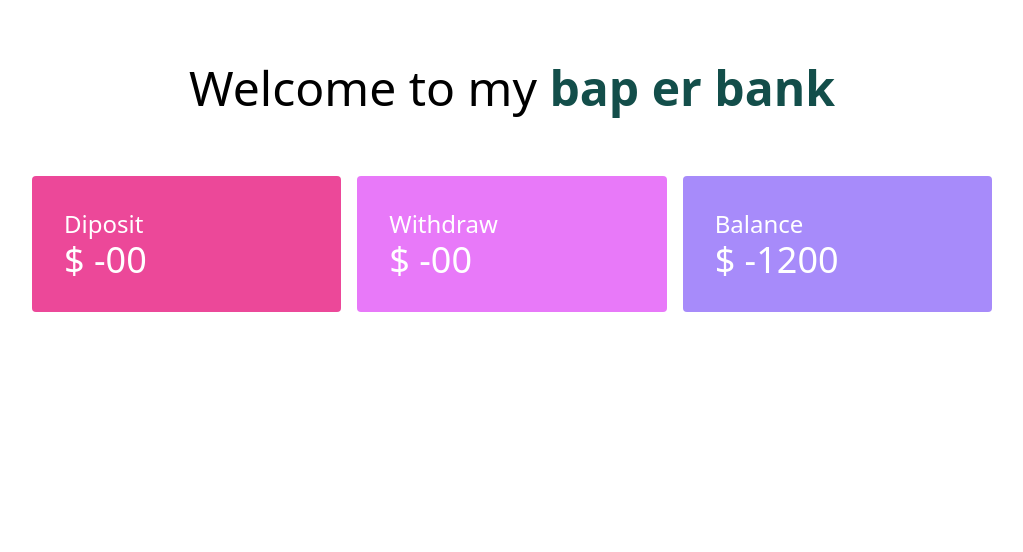
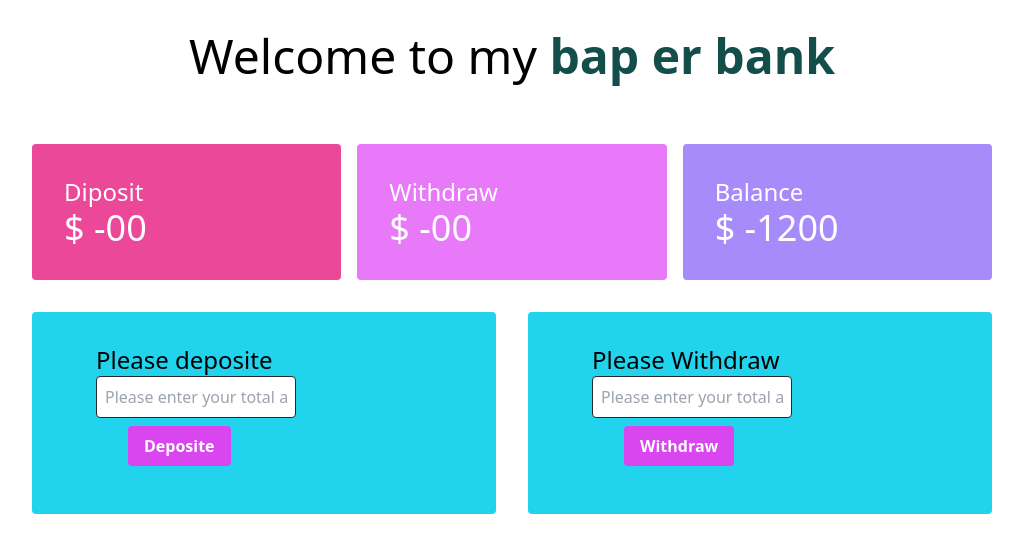
Before and after one commit to shakilahamed95/bank-website, a plain HTML site: page banking.html in a window 1280 px wide. Shown: the whole page, without its empty margins (128-1151 px from the left). Drawn offline with nearby package versions, Linux system fonts and the light colour scheme.

Commit message:
withdraw and diposit button created

```diff
--- a/banking.html
+++ b/banking.html
@@ -11,7 +11,7 @@
 
 <body>
     <header>
-        <h1 class=" text-5xl text-center mt-16 mb-8 ">Welcome to my <strong class="font-semibold text-teal-900">bap er
+        <h1 class=" text-5xl text-center mt-8 mb-8 ">Welcome to my <strong class="font-semibold text-teal-900">bap er
                 bank</strong> </h1>
     </header>
     <main class="w-3/4 mx-auto">
@@ -29,8 +29,33 @@
                     <h3 class="text-2xl">Balance</h3>
                     <h4 class="text-4xl"> $ -1200</h4>
                 </div>
-
-
+            </div>
+        </section>
+        <!-- deposite and Withdraw section  -->
+        <section>
+            <div class="grid grid-cols-2 gap-8">
+                <div class="bg-cyan-400 mt-8 p-8 rounded ">
+                    <h3 class="text-2xl pl-8">Please deposite</h3>
+                    <div>
+                        <input id="deposite-amount"
+                            class="border mb-2 p-2 px-2 ml-8 w-1/2 rounded border-zinc-800 border-solid" type="text"
+                            placeholder="Please enter your total amount">
+                        <br>
+                        <button id="deposite-button"
+                            class="ml-16 bg-fuchsia-500 mb-4 px-4 py-2 rounded text-white font-semibold">Deposite</button>
+                    </div>
+                </div>
+                <div class="bg-cyan-400 mt-8 p-8 rounded ">
+                    <h3 class="text-2xl pl-8">Please Withdraw</h3>
+                    <div>
+                        <input id="withdraw-amount"
+                            class="border mb-2 p-2 px-2 ml-8 w-1/2 rounded border-zinc-800 border-solid" type="text"
+                            placeholder="Please enter your total amount">
+                        <br>
+                        <button id="withdraw-button"
+                            class="ml-16 bg-fuchsia-500 mb-4 px-4 py-2 rounded text-white font-semibold">Withdraw</button>
+                    </div>
+                </div>
             </div>
         </section>
     </main>
```
